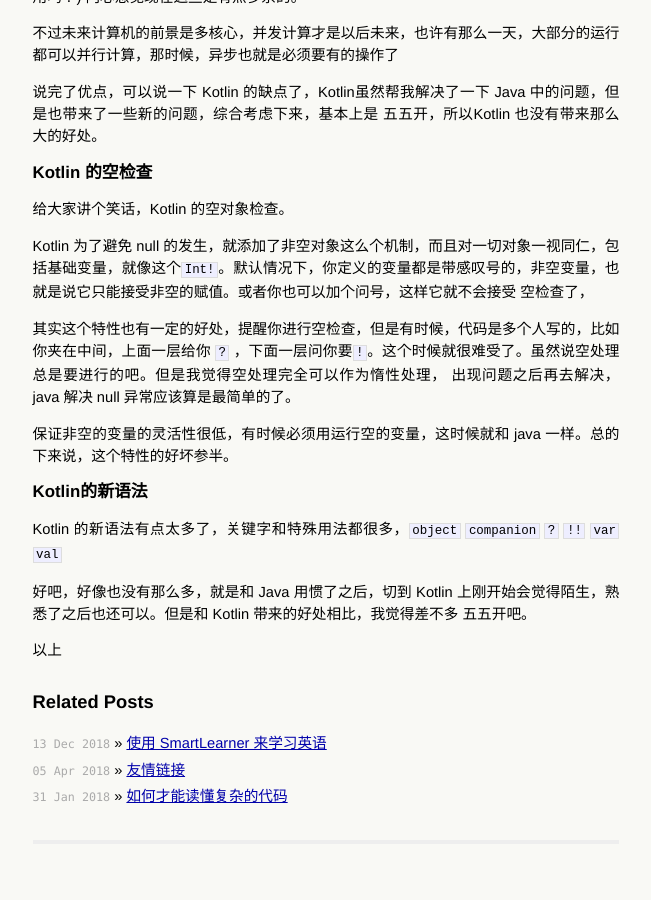
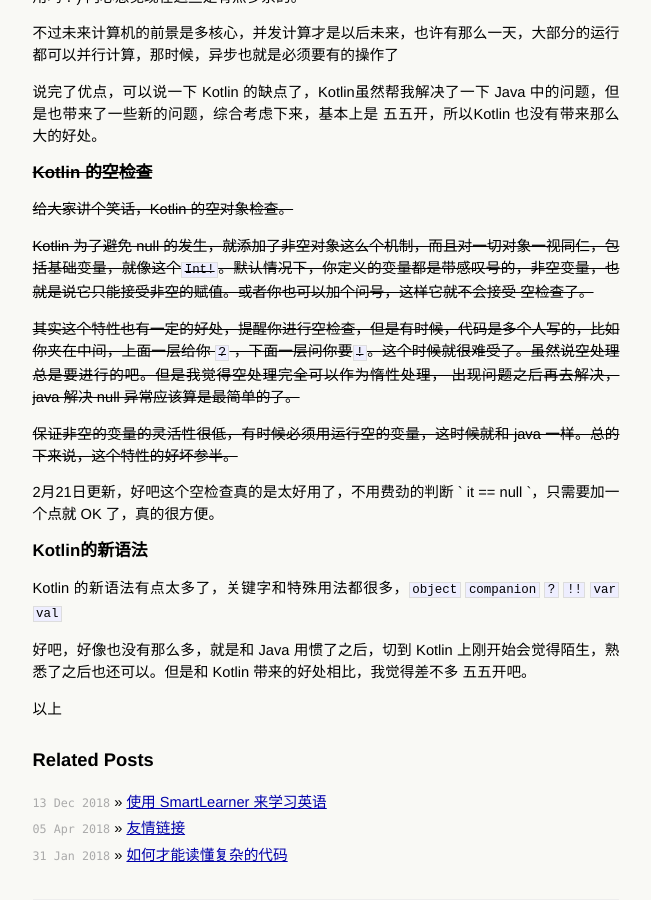
Before and after one commit to foxapple/foxapple.github.io, a Jekyll site: the page built from _posts/2019-01-31-kotlin-learning.md, in a window 1280 px wide and 900 px high, scrolled down 1527 px. Shown: the whole window, without its empty margins (314-965 px from the left). Built offline with Jekyll 4.4.1, drawn with Linux system fonts in a browser that asks for light colours; before the commit the page ends 2371 px from its top, so only the background shows below that.

Commit message:
update old paper

```diff
--- a/_posts/2019-01-31-kotlin-learning.md
+++ b/_posts/2019-01-31-kotlin-learning.md
@@ -68,15 +68,17 @@ Kotlin 中对异步操作的改进，这部分我还没有太深入的了解过
 
 说完了优点，可以说一下 Kotlin 的缺点了，Kotlin虽然帮我解决了一下 Java 中的问题，但是也带来了一些新的问题，综合考虑下来，基本上是 五五开，所以Kotlin 也没有带来那么大的好处。
 
-### Kotlin 的空检查
+### ~~Kotlin 的空检查~~
 
-给大家讲个笑话，Kotlin 的空对象检查。
+~~给大家讲个笑话，Kotlin 的空对象检查。~~
 
-Kotlin 为了避免 null 的发生，就添加了非空对象这么个机制，而且对一切对象一视同仁，包括基础变量，就像这个`Int!`。默认情况下，你定义的变量都是带感叹号的，非空变量，也就是说它只能接受非空的赋值。或者你也可以加个问号，这样它就不会接受 空检查了，
+~~Kotlin 为了避免 null 的发生，就添加了非空对象这么个机制，而且对一切对象一视同仁，包括基础变量，就像这个`Int!`。默认情况下，你定义的变量都是带感叹号的，非空变量，也就是说它只能接受非空的赋值。或者你也可以加个问号，这样它就不会接受 空检查了。~~
 
-其实这个特性也有一定的好处，提醒你进行空检查，但是有时候，代码是多个人写的，比如你夹在中间，上面一层给你 `?`  ，下面一层问你要`!`。这个时候就很难受了。虽然说空处理总是要进行的吧。但是我觉得空处理完全可以作为惰性处理， 出现问题之后再去解决， java 解决 null 异常应该算是最简单的了。
+~~其实这个特性也有一定的好处，提醒你进行空检查，但是有时候，代码是多个人写的，比如你夹在中间，上面一层给你 `?`  ，下面一层问你要`!`。这个时候就很难受了。虽然说空处理总是要进行的吧。但是我觉得空处理完全可以作为惰性处理， 出现问题之后再去解决， java 解决 null 异常应该算是最简单的了。~~
 
-保证非空的变量的灵活性很低，有时候必须用运行空的变量，这时候就和 java 一样。总的下来说，这个特性的好坏参半。
+~~保证非空的变量的灵活性很低，有时候必须用运行空的变量，这时候就和 java 一样。总的下来说，这个特性的好坏参半。~~
+
+2月21日更新，好吧这个空检查真的是太好用了，不用费劲的判断 ` it == null `，只需要加一个点就 OK 了，真的很方便。
 
 ### Kotlin的新语法
 
```
